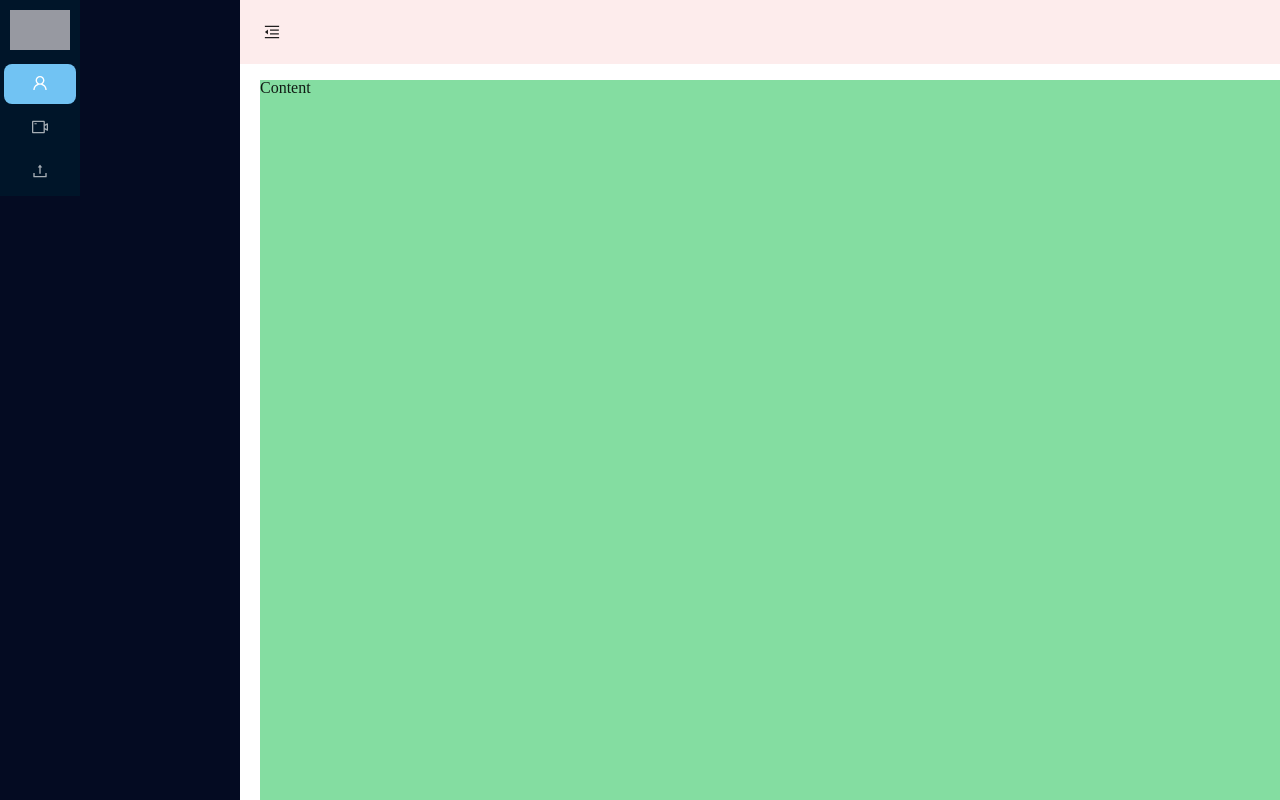
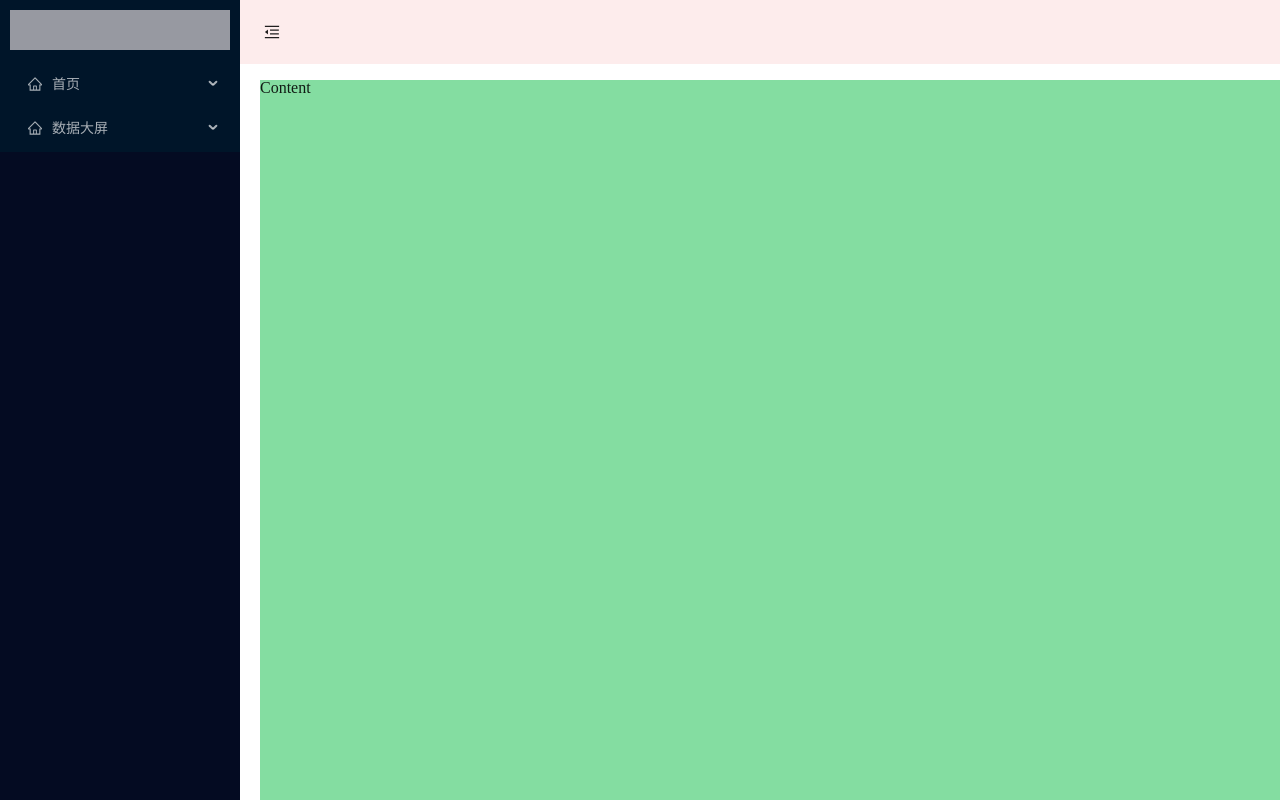
Before and after one commit to wxd15750/react_ts_yarn, a React (Create React App) app: page /home in a window 1280 px wide. Built offline with nearby package versions, Linux system fonts and the light colour scheme.

Commit message:
菜单栏的渲染

```diff
--- a/src/layout/components/leftMenu/index.tsx
+++ b/src/layout/components/leftMenu/index.tsx
@@ -1,16 +1,52 @@
-import React, { useState } from "react";
+import React, { useEffect, useState } from "react";
 
-import {
-  UploadOutlined,
-  UserOutlined,
-  VideoCameraOutlined,
-} from "@ant-design/icons";
 import { Layout, Menu } from "antd";
-// 引入样式文件
+
+import type { MenuProps } from "antd";
+import { findSideBarRoutes } from "@/routes/route";
+import { SRoute } from "@/routes/type";
+type MenuItem = Required<MenuProps>["items"][number];
+
 const { Sider } = Layout;
 export default function LeftMenu() {
-  // const [collapsed, setCollapsed] = useState(false); //true
-  const [collapsed, setCollapsed] = useState(true); //true
+  const [collapsed, setCollapsed] = useState(false); //true
+  // const [collapsed, setCollapsed] = useState(true); //true
+
+  // 路由菜单
+  function getItem(
+    label: React.ReactNode,
+    key: React.Key,
+    icon?: React.ReactNode,
+    children?: MenuItem[],
+    type?: "group"
+  ): MenuItem {
+    return {
+      key,
+      icon,
+      children,
+      label,
+      type,
+    } as MenuItem;
+  }
+
+  const routesList = findSideBarRoutes() as SRoute[];
+  useEffect(() => {}, []);
+  // 整理路由相关
+
+  const items: MenuItem[] = routesList.map((item) => {
+    return getItem(
+      item.meta?.title,
+      item.path,
+      item.meta?.icon,
+      item.children?.map((items) => {
+        return getItem(
+          items.meta?.title,
+          items.path as string,
+          items.meta?.icon
+        );
+      })
+    );
+  });
 
   return (
     <>
@@ -28,23 +64,7 @@ export default function LeftMenu() {
           theme="dark"
           mode="inline"
           defaultSelectedKeys={["1"]}
-          items={[
-            {
-              key: "1",
-              icon: <UserOutlined />,
-              label: "nav 1",
-            },
-            {
-              key: "2",
-              icon: <VideoCameraOutlined />,
-              label: "nav 2",
-            },
-            {
-              key: "3",
-              icon: <UploadOutlined />,
-              label: "nav 3",
-            },
-          ]}
+          items={items}
         />
       </Sider>
     </>
--- a/src/routes/route.tsx
+++ b/src/routes/route.tsx
@@ -29,15 +29,11 @@ const routes: SRoutes = [
         element: load(Login),
       },
     ],
+    hidden: true,
   },
   // 首页路由
   {
     path: "/home",
-
-    meta: {
-      icon: <HomeOutlined />,
-      title: "首页",
-    },
     element: <Layouts></Layouts>,
     children: [
       {
@@ -45,16 +41,53 @@ const routes: SRoutes = [
         element: load(Home),
       },
     ],
+    meta: {
+      icon: <HomeOutlined />,
+      title: "首页",
+    },
+    hidden: false,
+  },
+  // screen
+  {
+    path: "/screen",
+    element: <Layouts></Layouts>,
+    meta: {
+      icon: <HomeOutlined />,
+      title: "数据大屏",
+    },
+    children: [
+      {
+        path: "/screen1",
+        element: load(Home),
+        meta: {
+          title: "水晶球",
+          icon: <HomeOutlined />,
+        },
+        hidden: false,
+      },
+      {
+        path: "/screen2",
+        element: load(Home),
+        meta: {
+          title: "折线图",
+          icon: <HomeOutlined />,
+        },
+        hidden: false,
+      },
+    ],
+    hidden: false,
   },
 
   {
     path: "/404",
     element: load(NotFound),
+    hidden: true,
   },
 
   {
     path: "*", // 任意路径：除了上面路径以外其他路径
     element: <Navigate to="/404" />,
+    hidden: true,
   },
 ];
 
@@ -66,9 +99,8 @@ export const useAppRoutes = () => {
 };
 
 // 找到要渲染成左侧菜单的路由
-// export const findSideBarRoutes = () => {
-//   const currentIndex = routes.findIndex((route) => route.path === "/react");
-//   return routes[currentIndex].children as SRoutes;
-// };
+export const findSideBarRoutes = () => {
+  return routes.filter((route) => route.hidden === false);
+};
 
 export default routes;
```
